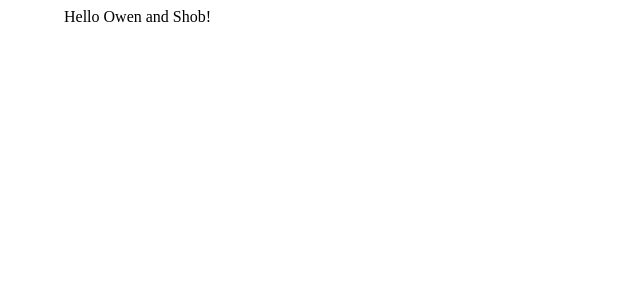
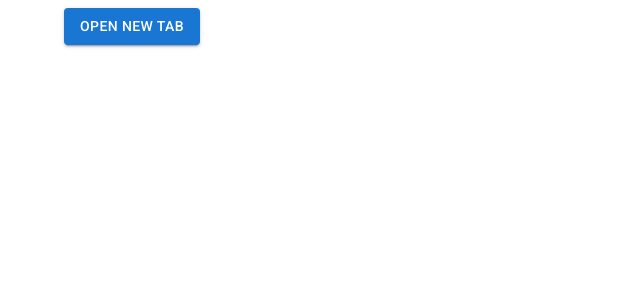
Before and after one commit to OwenTruong/Dorozoids, a React (Vite) app in the folder client/: page / in a window 1280 px wide. Shown: the top 300 px of the page, without its empty margins (0-640 px from the left). Built offline with nearby package versions, Linux system fonts and the light colour scheme.

Commit message:
Added full browser api functionality with react

```diff
--- a/client/package.json
+++ b/client/package.json
@@ -21,6 +21,7 @@
   "devDependencies": {
     "@types/react": "^18.2.15",
     "@types/react-dom": "^18.2.7",
+    "@types/webextension-polyfill": "^0.10.2",
     "@typescript-eslint/eslint-plugin": "^6.0.0",
     "@typescript-eslint/parser": "^6.0.0",
     "@vitejs/plugin-react-swc": "^3.3.2",
@@ -28,6 +29,7 @@
     "eslint-plugin-react-hooks": "^4.6.0",
     "eslint-plugin-react-refresh": "^0.4.3",
     "typescript": "^5.0.2",
-    "vite": "^4.4.5"
+    "vite": "^4.4.5",
+    "webextension-polyfill": "^0.10.0"
   }
 }
--- a/client/src/App.tsx
+++ b/client/src/App.tsx
@@ -1,7 +1,18 @@
-import { Container } from "@mui/material";
+import { Container, Button } from "@mui/material";
+import browser from "webextension-polyfill";
 
 function App() {
-  return <Container>Hello Owen and Shob!</Container>;
+  const openTab = () => {
+    browser.tabs.create({});
+  };
+
+  return (
+    <Container>
+      <Button variant="contained" onClick={openTab}>
+        Open New Tab
+      </Button>
+    </Container>
+  );
 }
 
 export default App;
```
Also changed, not shown: client/public/manifest.json, 1 other file (tests, documents, lock files or other folders).
